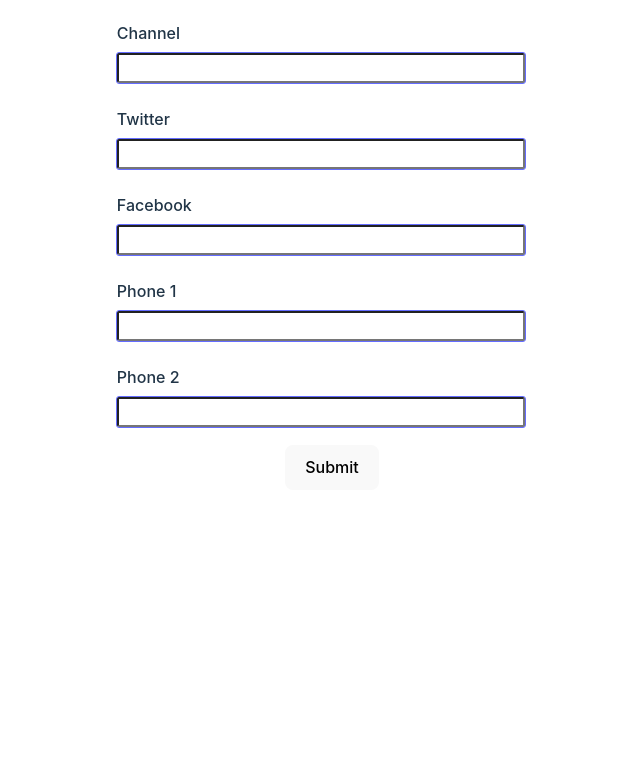
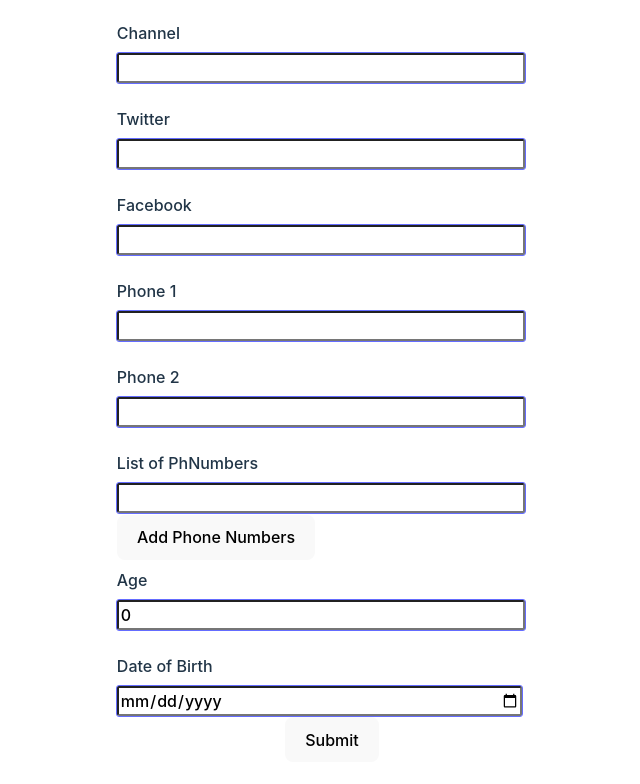
Before and after one commit to ogedengbewisdom/reactHookForm, a React (Vite) app in the folder rhf_demo/: page / in a window 1280 px wide. Shown: the part 316-1100 px from the top of the page, without its empty margins (308-948 px from the left). Before the commit the page ends 838 px from the top, so only its background shows below. Built offline with nearby package versions, Linux system fonts and the light colour scheme.

Commit message:
Numeric and date value

```diff
--- a/rhf_demo/src/components/YoutubeForm.tsx
+++ b/rhf_demo/src/components/YoutubeForm.tsx
@@ -1,4 +1,4 @@
-import { useForm } from "react-hook-form";
+import { useForm, useFieldArray } from "react-hook-form";
 import { DevTool } from "@hookform/devtools"
 import { Fragment } from "react";
 
@@ -11,9 +11,11 @@ type FormValues = {
     facebook: string;
   };
   phoneNumbers: string[];
-  phNumbers: [
-    {numbers: string}
-  ]
+ phNumbers: {
+  numbers: string;
+ }[];
+ age: number;
+ dob: Date
 }
 
 let rerender = 0;
@@ -28,7 +30,9 @@ export const YoutubeForm = () => {
         facebook: ""
       },
       phoneNumbers: ["", ""],
-      phNumbers: [{numbers: ""}]
+      phNumbers: [{numbers: ""}],
+      age: 0,
+      dob: new Date()
     }
   });
 
@@ -47,13 +51,17 @@ export const YoutubeForm = () => {
 
   const { errors } = formState
 
+  const { fields, append, remove } = useFieldArray({
+    name: "phNumbers",
+    control
+  })
 
   // useEffect(() => {
   //   console.log("CHEKING RERENDERING!")
   // }, [])
 
   const submitHandler = (data: FormValues) => {
-    console.log(data.phoneNumbers[1])
+    console.log(data)
   }
   rerender++
 
@@ -117,6 +125,36 @@ export const YoutubeForm = () => {
           <input type='text' id='secondary-number' {...register("phoneNumbers.1", {required: "Required secondary-number"})}/>
           {errors &&<p className="error">{errors.phoneNumbers?.[1]?.message}</p>}
         </div>
+
+          <div className="form-control">
+          <label>List of PhNumbers</label>
+            {fields.map((field, index) => {
+              return <div  key={field.id}>
+                <input type="text" id="phNumbers" {...register(`phNumbers.${index}.numbers` as const)} />
+                {index > 0 && <button type="button" onClick={() => remove(index)}>Delete</button>}
+              </div>
+            })}
+            <button onClick={() => append({numbers: ""})}>Add Phone Numbers</button>
+          </div>
+
+          <div className="form-control">
+            <label htmlFor="age">Age</label>
+            <input type="number" id="age" {...register("age", {
+              valueAsNumber: true,
+              required: "Age is required",
+              validate: (age) => age > 5 || "Try another age"
+            })} />
+            {<p className="error">{errors.age?.message}</p>}
+          </div>
+
+          <div className="form-control">
+            <label htmlFor="dob">Date of Birth</label>
+            <input type="date" id="dob" {...register("dob", {
+              required: "Date of birth is required",
+              valueAsDate: true
+            })} />
+          </div>
+
           <button>Submit</button>
       </form>
       <DevTool control={control} />
```
